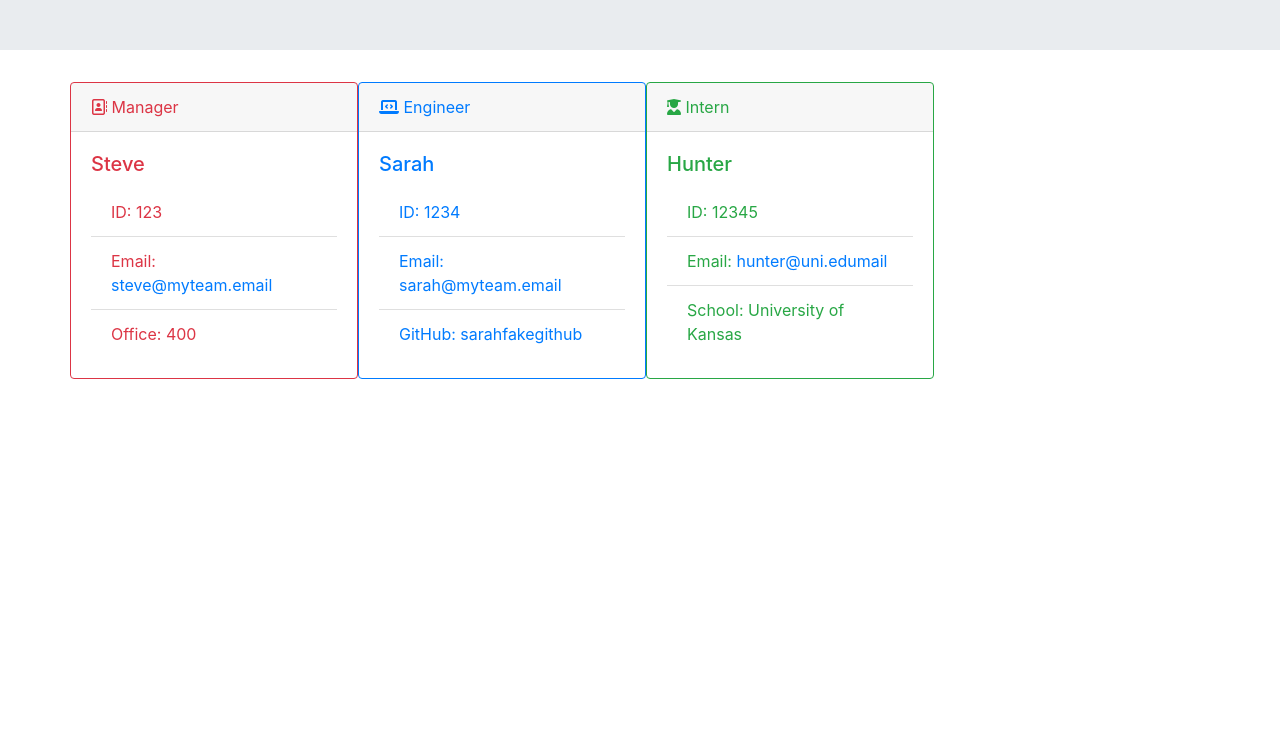
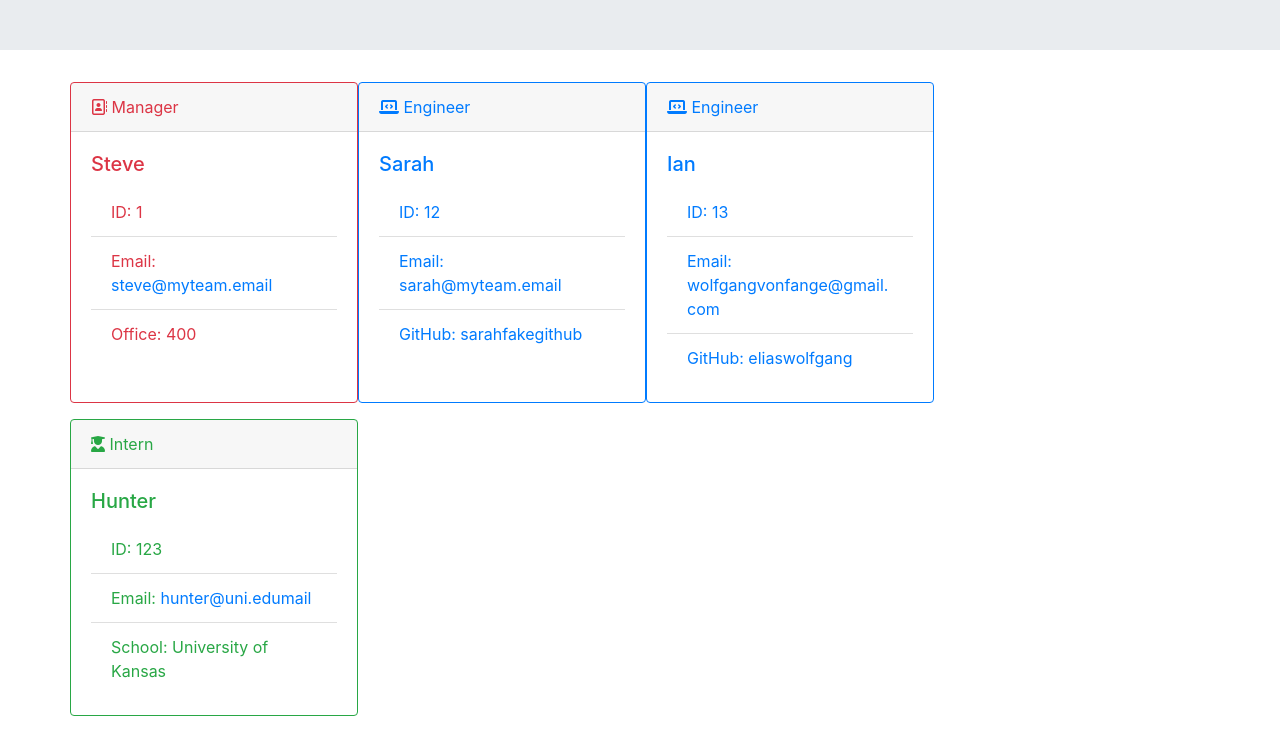
Before and after one commit to eliaswolfgang/Team-Profile-Generator, a website: page dist/index.html in a window 1280 px wide. Shown: the part 153-885 px from the top of the page. Before the commit the page ends 800 px from the top, so only its background shows below. Drawn offline with nearby package versions, Linux system fonts and the light colour scheme.

Commit message:
Added sample HTML profile

```diff
--- a/dist/index.html
+++ b/dist/index.html
@@ -22,7 +22,7 @@
                 <div class="card-body">
                 <h5 class="card-title">Steve</h5>
                 <ul class="list-group list-group-flush">
-                    <li class="list-group-item">ID: 123</li>
+                    <li class="list-group-item">ID: 1</li>
                     <li class="list-group-item">Email: <a href="mailto:steve@myteam.email">steve@myteam.email</a></li>
                     <li class="list-group-item">Office: 400</li>
                 </ul>
@@ -33,9 +33,20 @@
                 <div class="card-body">
                 <h5 class="card-title">Sarah</h5>
                 <ul class="list-group list-group-flush">
-                    <li class="list-group-item">ID: 1234</li>
+                    <li class="list-group-item">ID: 12</li>
                     <li class="list-group-item">Email: <a href="mailto:sarah@myteam.email">sarah@myteam.email</a></li>
                     <li class="list-group-item">GitHub: <a href="https://github.com/sarahfakegithub" target="__blank">sarahfakegithub</a></li>
+                </ul>
+                </div>
+            </div>
+        <div class="card border-primary text-primary mb-3" style="max-width: 18rem;">
+            <div class="card-header"><i class="fas fa-laptop-code"></i> Engineer</div>
+                <div class="card-body">
+                <h5 class="card-title">Ian</h5>
+                <ul class="list-group list-group-flush">
+                    <li class="list-group-item">ID: 13</li>
+                    <li class="list-group-item">Email: <a href="mailto:wolfgangvonfange@gmail.com">wolfgangvonfange@gmail.com</a></li>
+                    <li class="list-group-item">GitHub: <a href="https://github.com/eliaswolfgang" target="__blank">eliaswolfgang</a></li>
                 </ul>
                 </div>
             </div>
@@ -44,7 +55,7 @@
                 <div class="card-body">
                 <h5 class="card-title">Hunter</h5>
                 <ul class="list-group list-group-flush">
-                    <li class="list-group-item">ID: 12345</li>
+                    <li class="list-group-item">ID: 123</li>
                     <li class="list-group-item">Email: <a href="mailto:hunter@uni.edumail">hunter@uni.edumail</a></li>
                     <li class="list-group-item">School: University of Kansas</li>
                 </ul>
```
